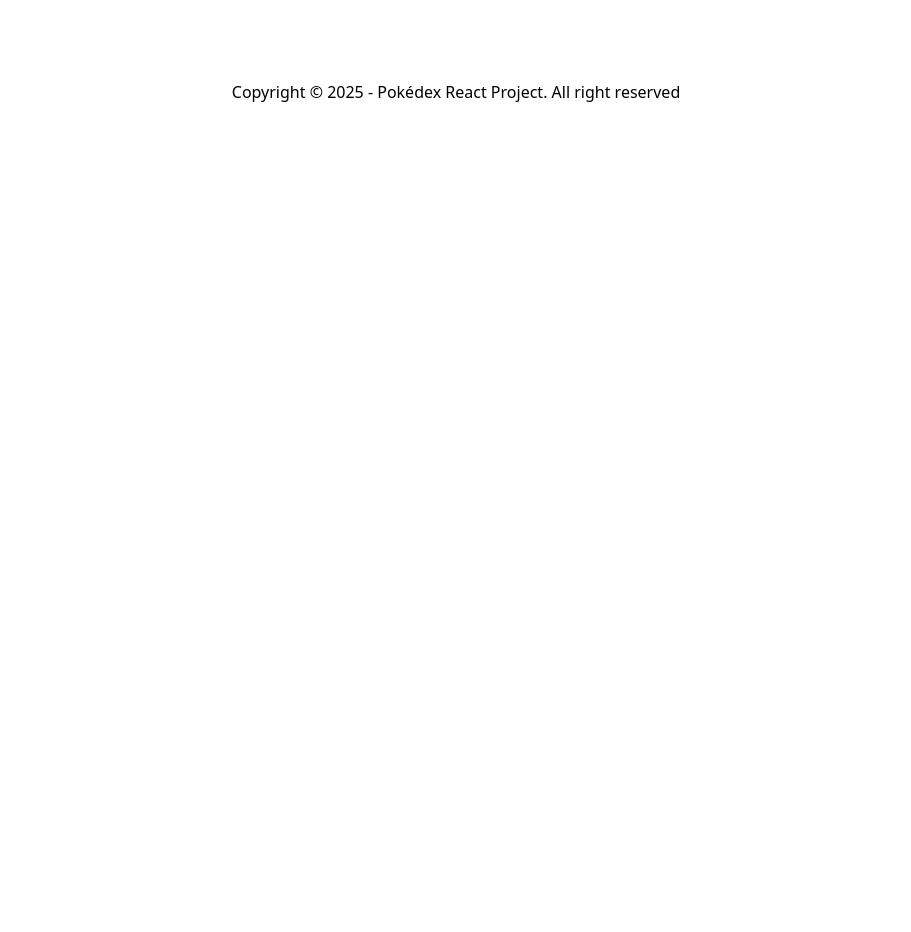
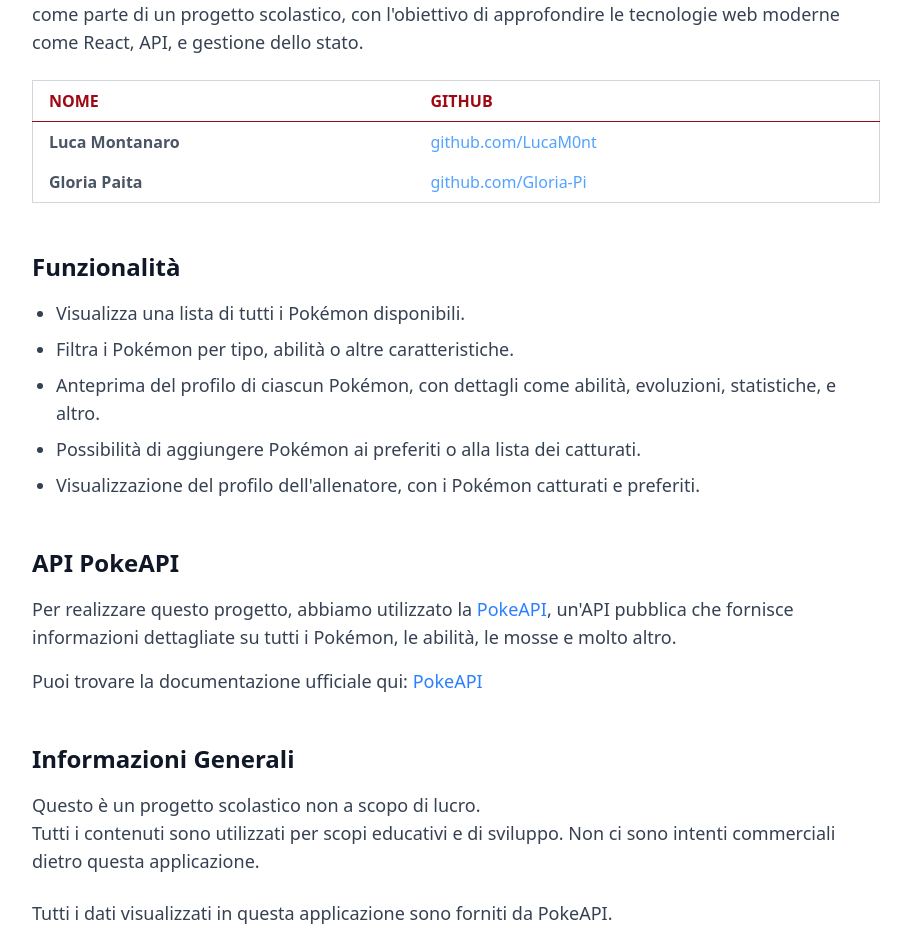
Before and after one commit to LucaM0nt/pokedex-react, a React (Vite) app: page /about in a window 1280 px wide. Shown: the part 160-1092 px from the top of the page, without its empty margins (184-1095 px from the left). Before the commit the page ends 800 px from the top, so only its background shows below. Built offline with nearby package versions, Linux system fonts and the light colour scheme; no server answers.

Commit message:
Feature: structured the about page

```diff
--- a/src/pages/About.jsx
+++ b/src/pages/About.jsx
@@ -1,5 +1,85 @@
 export default function About() {
     return (
-        <h1>ABOUT PAGE</h1>
-    )
-}
+        <div className="max-w-4xl mx-auto p-6">
+            {/* Chi siamo */}
+            <section className="mb-12">
+                <h1 className="text-3xl font-semibold text-gray-900 mb-4">Chi siamo</h1>
+                <p className="text-lg text-gray-700 mb-6">
+                    Siamo un gruppo di studenti appassionati di Pokémon e sviluppo web. Questo progetto è nato come parte di un progetto scolastico, con l'obiettivo di approfondire le tecnologie web moderne come React, API, e gestione dello stato.
+                </p>
+                <table className="min-w-full table-auto border-collapse border border-gray-300">
+                    <thead>
+                        <tr>
+                            <th className="px-4 py-2 text-left font-bold text-red-800 border-b">NOME</th>
+                            <th className="px-4 py-2 text-left font-bold text-red-800 border-b">GITHUB</th>
+                        </tr>
+                    </thead>
+                    <tbody>
+                        <tr>
+                            <td className="px-4 py-2 font-bold text-gray-600">Luca Montanaro</td>
+                            <td className="px-4 py-2 text-blue-400">
+                                <a href="https://github.com/LucaM0nt" target="_blank" rel="noopener noreferrer">
+                                    github.com/LucaM0nt
+                                </a>
+                            </td>
+                        </tr>
+                        <tr>
+                            <td className="px-4 py-2 font-bold text-gray-600">Gloria Paita</td>
+                            <td className="px-4 py-2 text-blue-400">
+                                <a href="https://github.com/Gloria-Pi" target="_blank" rel="noopener noreferrer">
+                                    github.com/Gloria-Pi
+                                </a>
+                            </td>
+                        </tr>
+                    </tbody>
+                </table>
+            </section>
+
+            {/* Funzionalità */}
+            <section className="mb-12">
+                <h2 className="text-2xl font-semibold text-gray-900 mb-4">Funzionalità</h2>
+                <ul className="list-disc pl-6 space-y-2 text-lg text-gray-700">
+                    <li>Visualizza una lista di tutti i Pokémon disponibili.</li>
+                    <li>Filtra i Pokémon per tipo, abilità o altre caratteristiche.</li>
+                    <li>Anteprima del profilo di ciascun Pokémon, con dettagli come abilità, evoluzioni, statistiche, e altro.</li>
+                    <li>Possibilità di aggiungere Pokémon ai preferiti o alla lista dei catturati.</li>
+                    <li>Visualizzazione del profilo dell'allenatore, con i Pokémon catturati e preferiti.</li>
+                </ul>
+            </section>
+
+            {/* PokeAPI */}
+            <section className="mb-12">
+                <h2 className="text-2xl font-semibold text-gray-900 mb-4">API PokeAPI</h2>
+                <p className="text-lg text-gray-700 mb-4">
+                    Per realizzare questo progetto, abbiamo utilizzato la <a href="https://pokeapi.co" target="_blank" rel="noopener noreferrer" className="text-blue-500 hover:underline">PokeAPI</a>, un'API pubblica che fornisce informazioni dettagliate su tutti i Pokémon, le abilità, le mosse e molto altro.
+                </p>
+                <p className="text-lg text-gray-700 mb-4">
+                    Puoi trovare la documentazione ufficiale qui: <span>
+                        <a href="https://pokeapi.co" target="_blank" rel="noopener noreferrer" className="text-blue-500 hover:underline">
+                            PokeAPI
+                        </a>
+
+                    </span>
+                </p>
+            </section>
+
+            {/* Informazioni generali */}
+            <section className="mb-12">
+                <h2 className="text-2xl font-semibold text-gray-900 mb-4">Informazioni Generali</h2>
+                <p className="text-lg text-gray-700">
+                    Questo è un progetto scolastico non a scopo di lucro.
+                    <p>
+                        Tutti i contenuti sono utilizzati per scopi educativi e di sviluppo. Non ci sono intenti commerciali dietro questa applicazione.
+                    </p>
+                </p>
+                <br></br>
+                <p className="text-lg text-gray-700">
+                    Tutti i dati visualizzati in questa applicazione sono forniti da PokeAPI.
+                </p>
+                <p className="text-lg text-gray-700">
+                    I diritti di tutti i Pokémon appartengono a Game Freak e Nintendo.
+                </p>
+            </section>
+        </div >
+    );
+};
```
